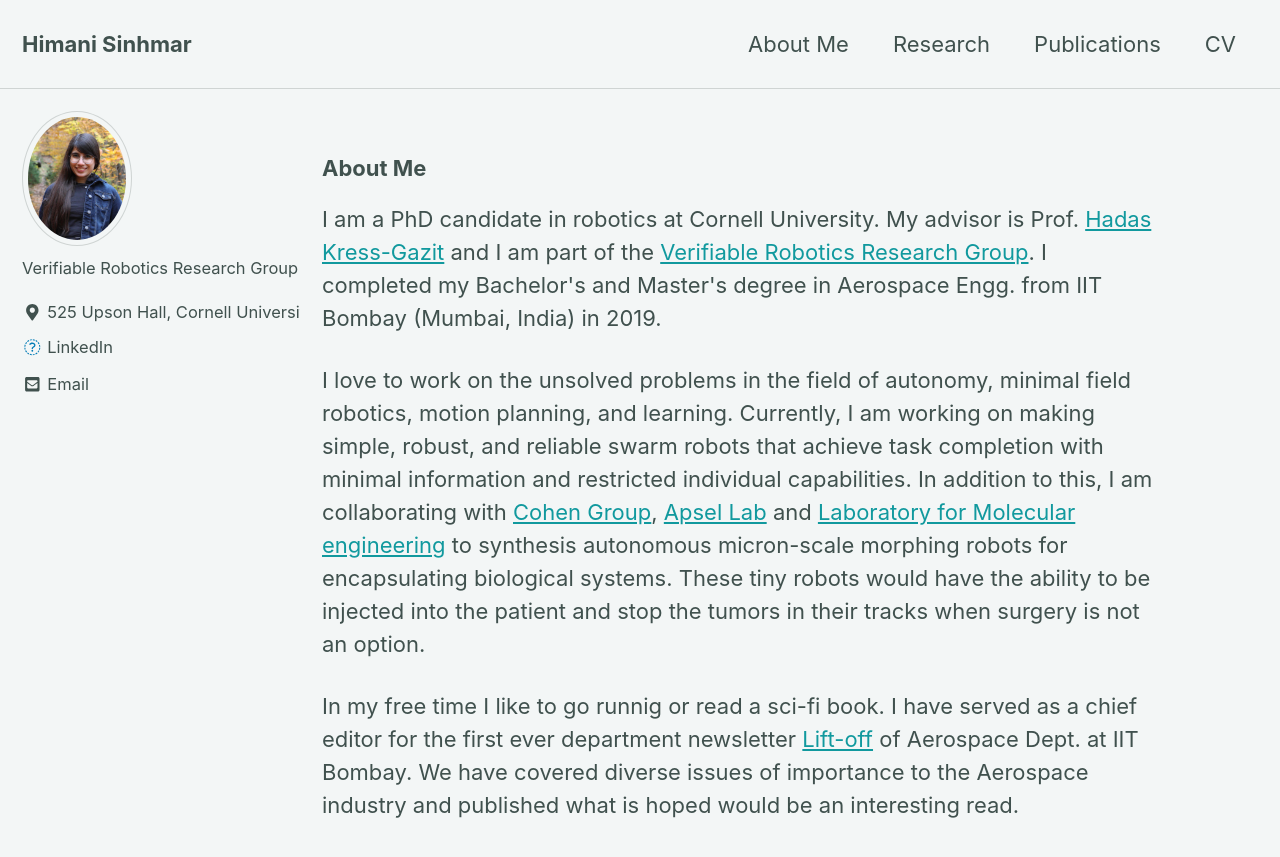
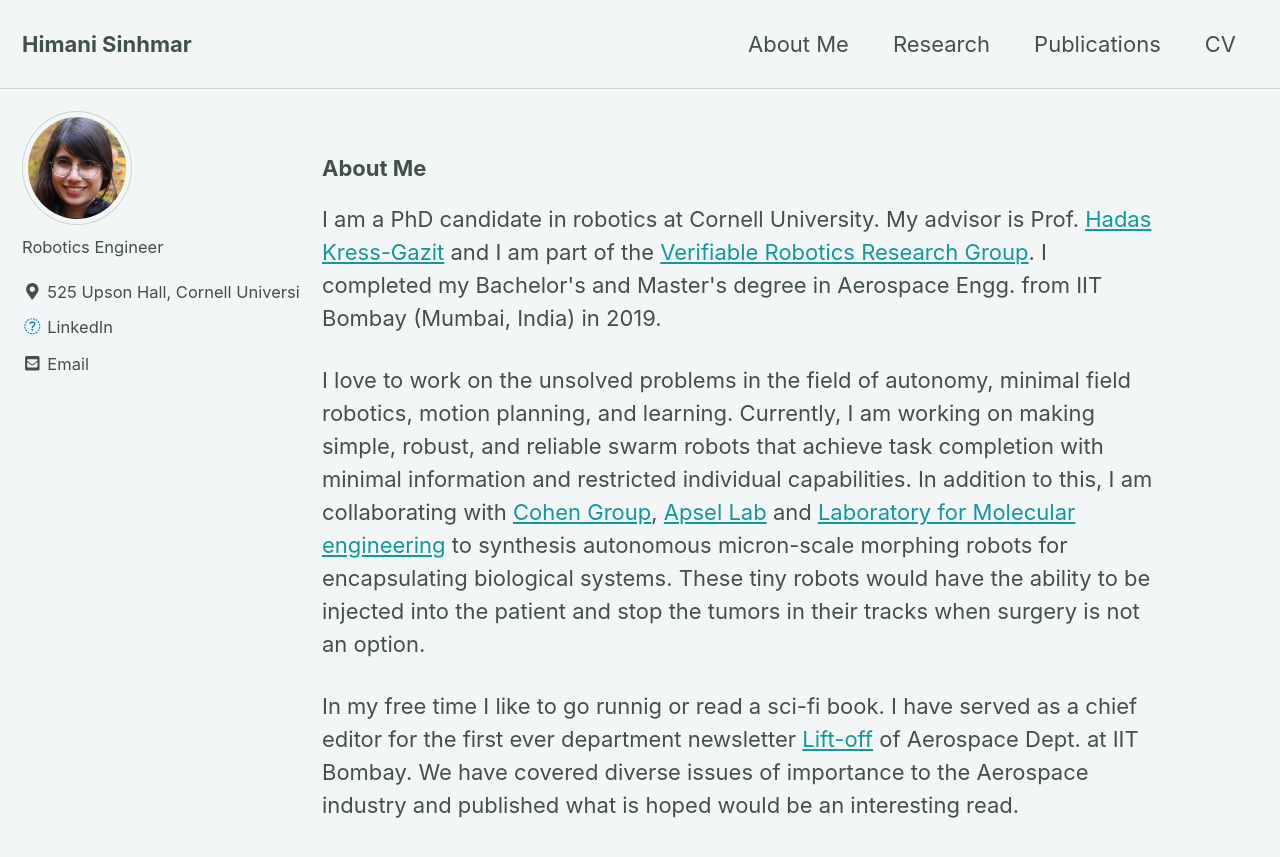
Before and after one commit to himanisinhmar/himanisinhmar.github.io, a Jekyll site: the page built from index.html, in a window 1280 px wide and 900 px high. Shown: the top 857 px of the window. Built offline with Jekyll 4.4.1, drawn with Linux system fonts in a browser that asks for light colours; nearby versions of some CDN libraries; the list of posts is cut into pages by our own code.

Commit message:
updated config, dp

```diff
--- a/_config.yml
+++ b/_config.yml
@@ -103,7 +103,7 @@ analytics:
 author:
 # name             : "Himani Sinhmar"
   avatar           : /img/dp.jpg
-  bio              : "Verifiable Robotics Research Group"
+  bio              : "Robotics Engineer"
   location         : "525 Upson Hall, Cornell University"
   email            : "hs962@cornell.edu"
   links:
```
Also changed, not shown: img/dp.jpg.
